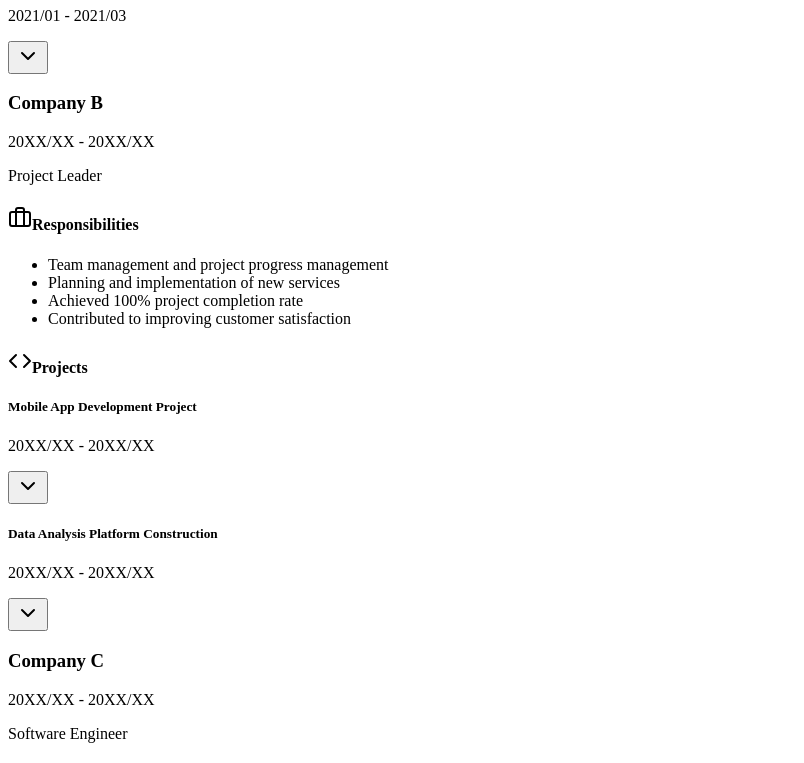
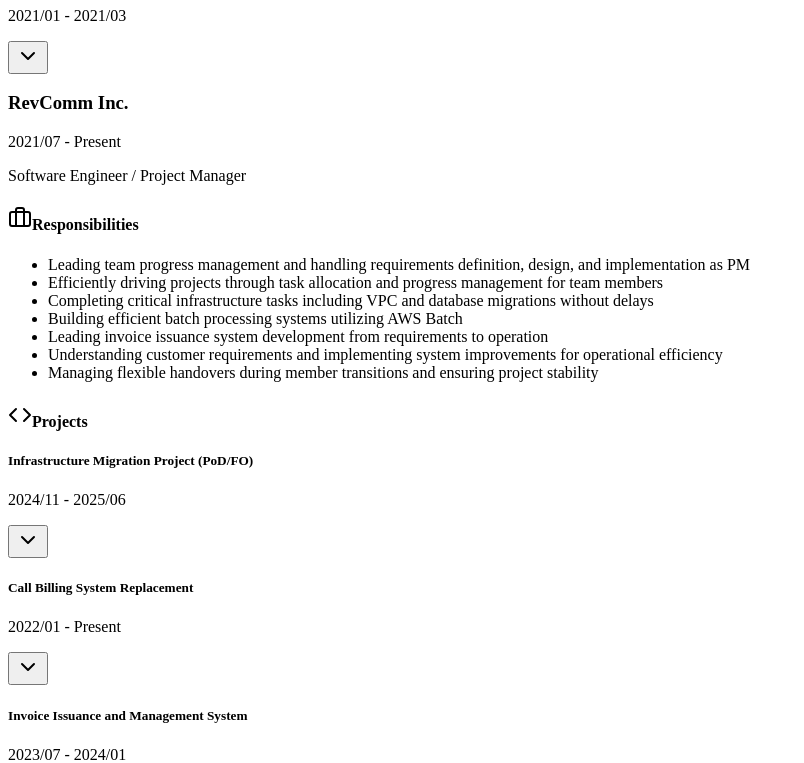
Before and after one commit to ken-1200/resume, a Next.js app: page /en in a window 1280 px wide. Shown: the part 1400-2163 px from the top of the page, without its empty margins (0-804 px from the left). Built offline with nearby package versions, Linux system fonts and the light colour scheme.

Commit message:
feat: update work experience entries for RevComm and related projects in profile data

```diff
--- a/src/data/localized-data.ts
+++ b/src/data/localized-data.ts
@@ -61,29 +61,54 @@
         ],
       },
       {
-        companyName: 'B株式会社',
-        period: '20XX/XX ～ 20XX/XX',
-        position: 'プロジェクトリーダー',
+        companyName: '株式会社RevComm',
+        period: '2021/07 ～ 現在',
+        position: 'ソフトウェアエンジニア / プロジェクトマネージャー',
         responsibilities: [
-          'チームマネジメントとプロジェクト進行管理',
-          '新規サービスの企画・実装',
-          'プロジェクト完遂率100%を達成',
-          '顧客満足度の向上に貢献',
+          'プロジェクトマネージャーとしてチームの進捗管理と要件定義・設計・実装を担当',
+          'チームメンバーへのタスク分割と進行管理による効率的なプロジェクト推進',
+          'VPCやDB移行などの重要なインフラタスクを遅延なく完了',
+          'AWS Batchを活用した効率的なバッチ処理システムの構築',
+          '請求書発行システムの要件定義から運用までをリード',
+          '顧客要求の理解とシステム改善提案による業務効率化の実現',
+          'メンバーの退職時の柔軟な引き継ぎ対応とプロジェクト安定化',
         ],
         projects: [
           {
-            title: 'モバイルアプリ開発プロジェクト',
-            period: '20XX/XX ～ 20XX/XX',
-            summary: 'iOS/Android対応のアプリケーション開発',
-            details: ['バックエンドAPIの設計・実装', '外部API連携の実装'],
-            technologies: ['Python', 'Django', 'React Native'],
+            title: 'インフラ基盤移行プロジェクト（PoD/FO対応）',
+            period: '2024/11 ～ 2025/06',
+            summary: 'PMとして3名のチームを管理し、VPC・DB移行を含む大規模インフラ改善を実施',
+            details: [
+              'プロジェクト管理・インフラ構成改善・ネットワーク移行を主導',
+              '週次MTGを通じた進捗管理と課題解決',
+              'メンバーの退職にも柔軟に対応し、プロジェクトを予定通り完了',
+            ],
+            technologies: ['AWS', 'GCP', 'データベース移行', 'マイクロサービス'],
           },
           {
-            title: 'データ分析基盤構築',
-            period: '20XX/XX ～ 20XX/XX',
-            summary: '社内データ活用のための分析基盤開発',
-            details: ['データウェアハウス設計・構築', 'ETLパイプライン開発'],
-            technologies: ['Python', 'BigQuery', 'Airflow'],
+            title: '通話料計算システムのリプレイス',
+            period: '2022/01 ～ 現在',
+            summary: 'レガシーシステムからの全面リプレイスと新機能追加を担当',
+            details: [
+              'AWS Batchを活用した効率的なバッチ処理システムの構築',
+              'インドネシア料金計算、ScanToCall、かけ放題プランなど新契約形態への対応',
+              '複数キャリア混在料金計算により経理チームの作業時間を14時間削減',
+              '発信パック併用機能によりMRR約100万円増加に貢献',
+              'コードリーディング会実施による属人化解消',
+            ],
+            technologies: ['Python', 'AWS Batch', 'PostgreSQL', 'クリーンアーキテクチャ'],
+          },
+          {
+            title: '請求書発行・管理システム',
+            period: '2023/07 ～ 2024/01',
+            summary: 'テックチーム横断プロジェクトのリーダーとして新システムを開発',
+            details: [
+              '要件定義から運用までの全工程を担当',
+              'API・インフラ設計とクリーンアーキテクチャの採用',
+              'チーム内外とのコミュニケーション調整（デザイン依頼等）',
+              'ナレッジトランスファーとコードレビューによる品質確保',
+            ],
+            technologies: ['Python', 'JavaScript', 'FastAPI', 'React', 'PostgreSQL'],
           },
         ],
       },
@@ -174,29 +199,55 @@
         ],
       },
       {
-        companyName: 'Company B',
-        period: '20XX/XX - 20XX/XX',
-        position: 'Project Leader',
+        companyName: 'RevComm Inc.',
+        period: '2021/07 - Present',
+        position: 'Software Engineer / Project Manager',
         responsibilities: [
-          'Team management and project progress management',
-          'Planning and implementation of new services',
-          'Achieved 100% project completion rate',
-          'Contributed to improving customer satisfaction',
+          'Leading team progress management and handling requirements definition, design, and implementation as PM',
+          'Efficiently driving projects through task allocation and progress management for team members',
+          'Completing critical infrastructure tasks including VPC and database migrations without delays',
+          'Building efficient batch processing systems utilizing AWS Batch',
+          'Leading invoice issuance system development from requirements to operation',
+          'Understanding customer requirements and implementing system improvements for operational efficiency',
+          'Managing flexible handovers during member transitions and ensuring project stability',
         ],
         projects: [
           {
-            title: 'Mobile App Development Project',
-            period: '20XX/XX - 20XX/XX',
-            summary: 'Development of iOS/Android compatible applications',
-            details: ['Design and implementation of backend API', 'Implementation of external API integration'],
-            technologies: ['Python', 'Django', 'React Native'],
+            title: 'Infrastructure Migration Project (PoD/FO)',
+            period: '2024/11 - 2025/06',
+            summary:
+              'Managed a 3-person team as PM, implementing large-scale infrastructure improvements including VPC and DB migration',
+            details: [
+              'Led project management, infrastructure improvement, and network migration',
+              'Conducted progress management and issue resolution through weekly meetings',
+              'Flexibly handled member transitions and completed project on schedule',
+            ],
+            technologies: ['AWS', 'GCP', 'Database Migration', 'Microservices'],
           },
           {
-            title: 'Data Analysis Platform Construction',
-            period: '20XX/XX - 20XX/XX',
-            summary: 'Development of analysis platform for internal data utilization',
-            details: ['Data warehouse design and construction', 'ETL pipeline development'],
-            technologies: ['Python', 'BigQuery', 'Airflow'],
+            title: 'Call Billing System Replacement',
+            period: '2022/01 - Present',
+            summary: 'Handled complete replacement from legacy system and new feature additions',
+            details: [
+              'Built efficient batch processing system using AWS Batch',
+              'Implemented new contract types including Indonesia billing, ScanToCall, and unlimited call plans',
+              'Reduced accounting team work by 14 hours through multi-carrier billing calculation',
+              'Contributed to ~¥1M MRR increase through outbound pack feature',
+              'Reduced knowledge silos through code reading sessions',
+            ],
+            technologies: ['Python', 'AWS Batch', 'PostgreSQL', 'Clean Architecture'],
+          },
+          {
+            title: 'Invoice Issuance and Management System',
+            period: '2023/07 - 2024/01',
+            summary: 'Led cross-tech team project to develop new system',
+            details: [
+              'Handled entire process from requirements definition to operation',
+              'Designed API and infrastructure with clean architecture adoption',
+              'Coordinated internal and external communications including design requests',
+              'Ensured quality through knowledge transfer and code reviews',
+            ],
+            technologies: ['Python', 'JavaScript', 'FastAPI', 'React', 'PostgreSQL'],
           },
         ],
       },
```
